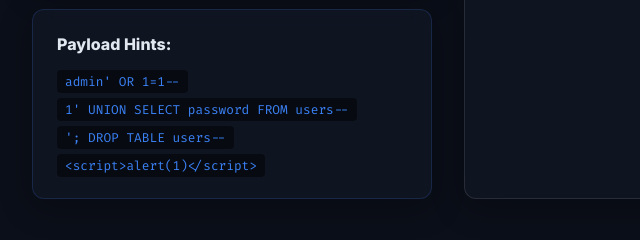
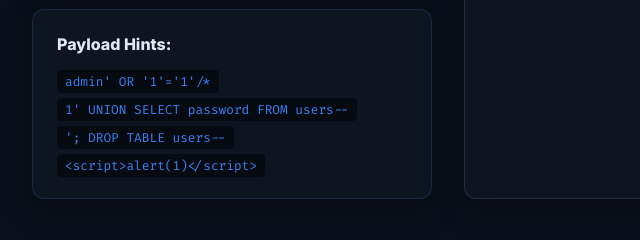
Before and after one commit to Chiranth-Janardhan-moger/SQLGuard-Bypass-CTF, a website: page public/index.html in a window 1280 px wide. Shown: the part 1128-1368 px from the top of the page, 0-640 px from the left. Drawn offline with Linux system fonts and the light colour scheme; no server answers.

Commit message:
Update payload hint in index.html
# Conflicts:
#	public/index.html

```diff
--- a/public/index.html
+++ b/public/index.html
@@ -73,7 +73,7 @@
                 <div class="hints glass-panel">
                     <h3>Payload Hints:</h3>
                     <ul>
-                        <li><code>admin' OR 1=1--</code></li>
+                        <li><code>admin' OR '1'='1'/*</code></li>
                         <li><code>1' UNION SELECT password FROM users--</code></li>
                         <li><code>'; DROP TABLE users--</code></li>
                         <li><code>&lt;script&gt;alert(1)&lt;/script&gt;</code></li>
```
